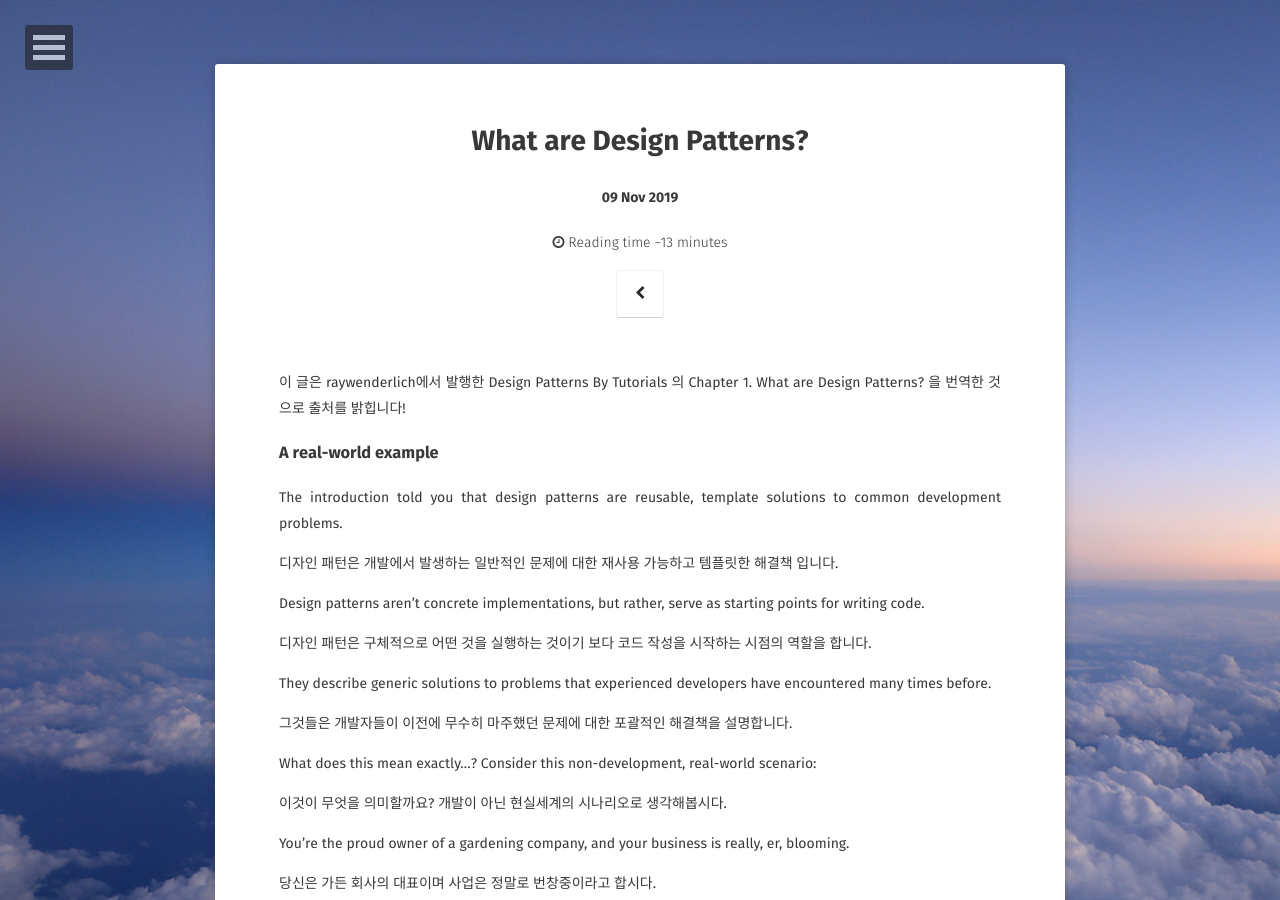
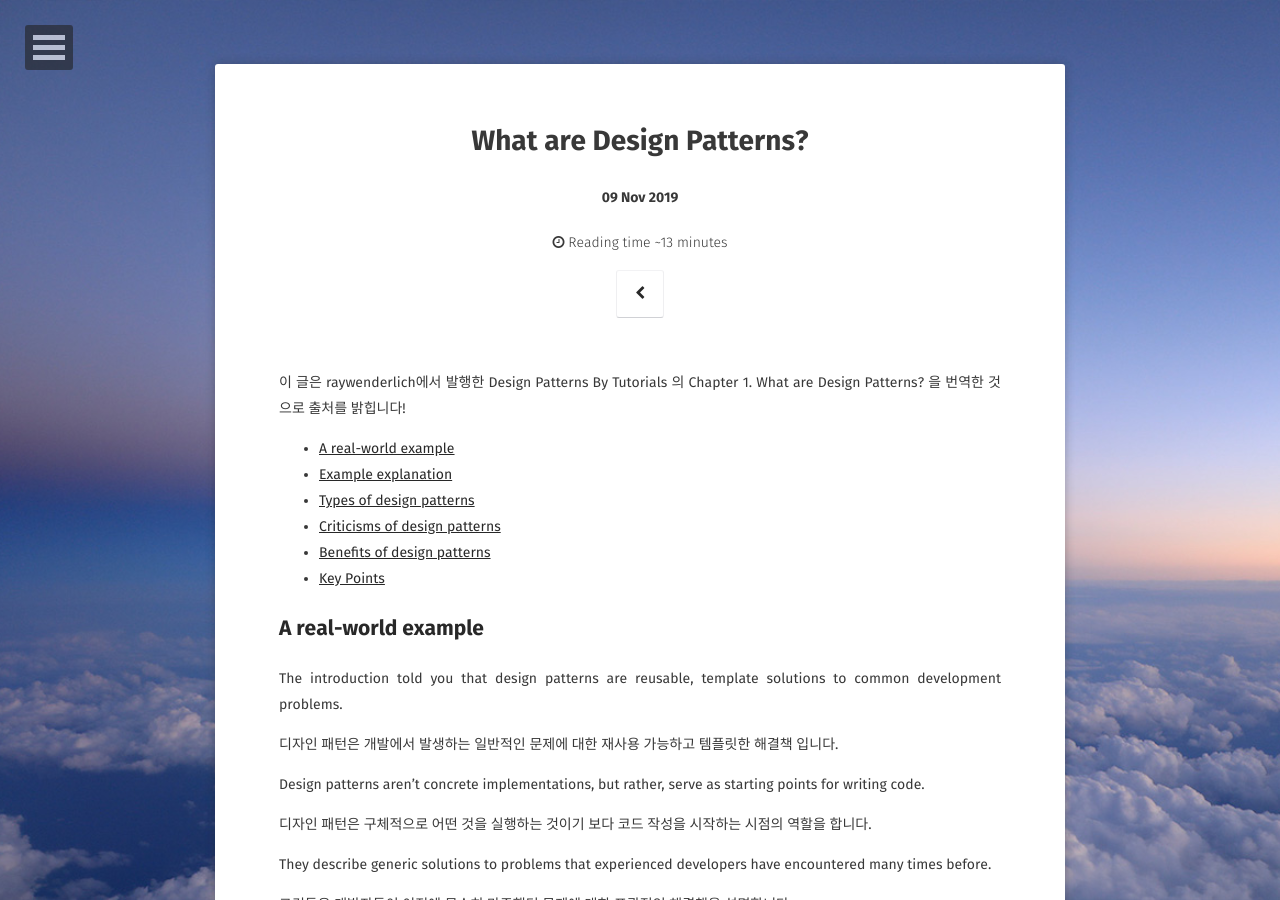
Before and after one commit to DanJeong-KR/changSic.github.io, a Jekyll site: the page built from _posts/2019-11-09-DesignPattern.md, in a window 1280 px wide and 900 px high. Built offline with Jekyll 4.4.1, drawn with Linux system fonts in a browser that asks for light colours; some web fonts are replaced; comment, search, counter and statistics services are not loaded.

Commit message:
Posting Design Pattern

```diff
--- a/_posts/2019-11-09-DesignPattern.md
+++ b/_posts/2019-11-09-DesignPattern.md
@@ -11,8 +11,14 @@ comments: true
 
 이 글은 raywenderlich에서 발행한 Design Patterns By Tutorials 의 Chapter 1. What are Design Patterns? 을 번역한 것으로 출처를 밝힙니다!
 
+* [A real-world example](#ex)
+* [Example explanation](#ex_detail)
+* [Types of design patterns](#type)
+* [Criticisms of design patterns](#criticisms)
+* [Benefits of design patterns](#benefits)
+* [Key Points](#key)
 
-### A real-world example
+## <a id="ex">A real-world example</a>
 The introduction told you that design patterns are reusable, template solutions to common development problems.
 
 디자인 패턴은 개발에서 발생하는 일반적인 문제에 대한 재사용 가능하고 템플릿한 해결책 입니다.
@@ -77,7 +83,7 @@ So now you know all about design patterns! Wait, you need more details? Okay, le
 
 당신은 디자인 패턴에 대해 다 배운 거에요. 자세히 알고 싶나요? 하나씩 봅시다.
 
-### Example explanation
+## <a id="ex_detail">Example explanation</a>
 The “design pattern” here is the use of wheelbarrows and carts.
 
 여기에서 '디자인 패턴'은 손수레와 카트를 사용하는 것입니다.
@@ -124,7 +130,7 @@ They are starting points for concrete implementations, like using carts for flow
 
 Make sense? Great! It's now time to leave the garden behind and head back to the world of software design patterns.
 
-### Types of design patterns
+## <a id="type">Types of design patterns</a>
 
 There are three main types of design patterns:
 1. Structural design pattern: Describes how objects are composed and combined to form larger structures.
@@ -195,7 +201,7 @@ If someone says these are actually architectural patterns, we don’t necessaril
 
 누군가가 이것들이 실제로는 아키텍처 패턴이라고 한다면 그것들이 또한 그 방식으로 사용될 수 있기 때문에 우리는 꼭 disagree 하진 않을 것입니다.
 
-### Criticisms of design patterns
+## <a id="criticisms">Criticisms of design patterns</a>
 
 As indicated earlier, “there are no silver bullets in software development,” and design patterns are no exception to this.
 
@@ -261,7 +267,7 @@ We think it’s best to have an understanding of what they are before you run in
 우리는 그것을 하늘에서 날개를 피려고 노력하는 것 대신에 run into 하기 전에 그게 무엇인지 이해하는 것이 좋다고 생각해. 그것은 내 경험에서는는 보통 데드라인 하루 전 늦을 일요일 밤 치명적인 버그를 발견한 바로 직후야.
 (모르고 가서 개 고생하기 전에 미리 아는것이 좋다고 표현한 듯.)
 
-### Benefits of design patterns
+## <a id="benefits">Benefits of design patterns</a>
 
 We’ve mentioned many benefits of design patterns already, but we wanted to point out a few more:
 
@@ -315,7 +321,7 @@ You would spot this pattern easily if you ever moved to another platform that al
 넌 만약 너가 Delegation 을 많이 사용하는 다른 플랫폼으로 옮겨가더라도 이 패턴을 쉽게 발견할 거고 바로 어떻게 코드가 구성되 있는지 익숙하게 될 것이다.
 
 
-### Key points
+## <a id="key">Key Points</a>
 
 In this chapter, you learned what design patterns are and why you should care about them. Here are the key points to remember:
 
```
